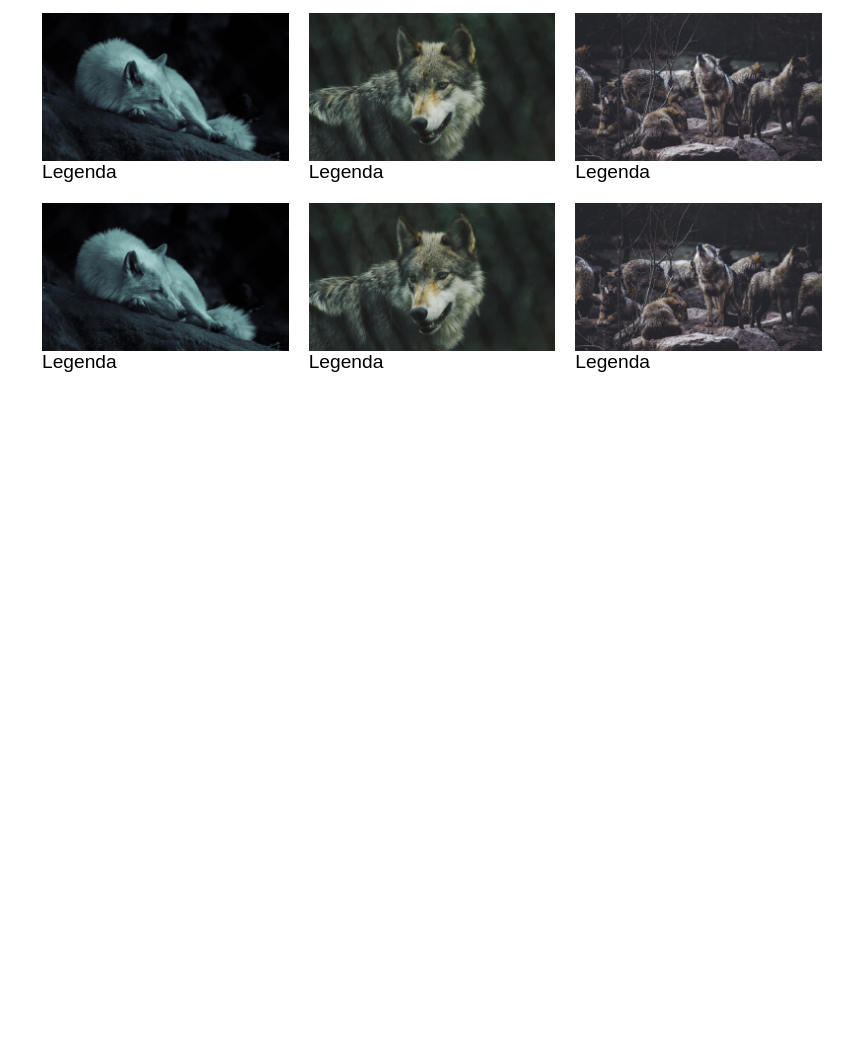
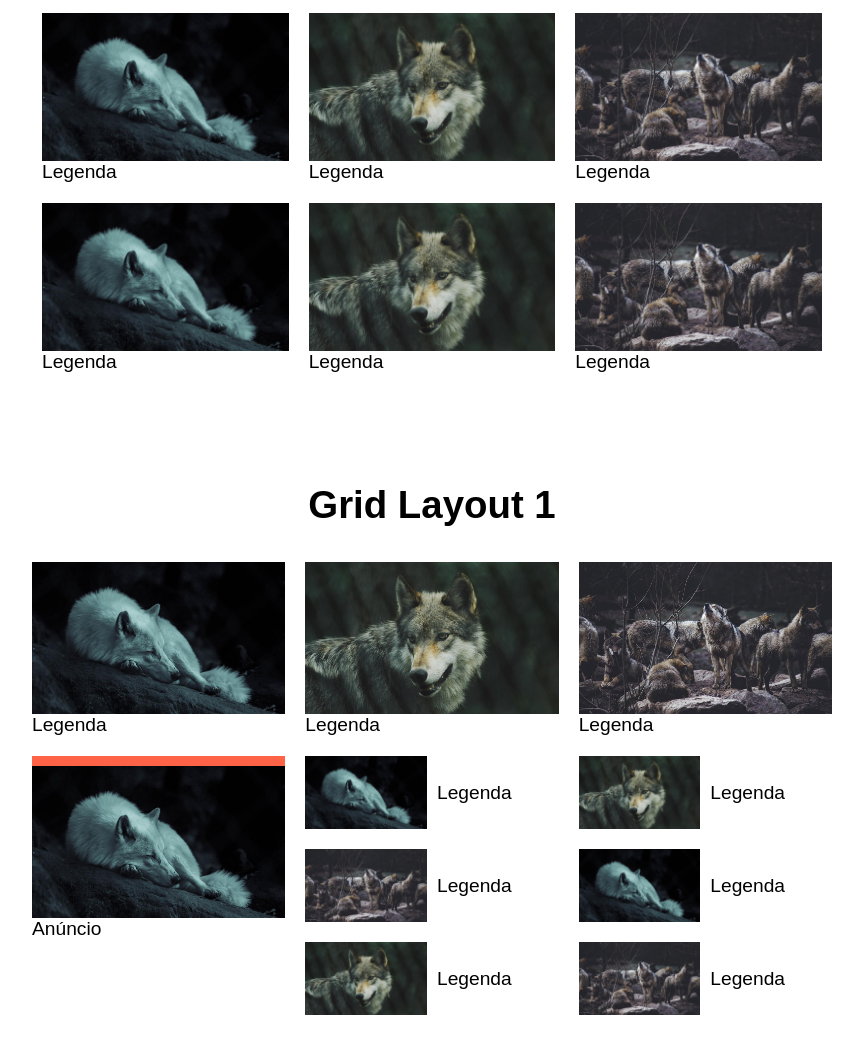
Before and after one commit to httpLucasReis/CSS-Grid-Layout-and-Flexbox, a plain HTML site: page index.htm in a window 1280 px wide. Shown: the part 249-1302 px from the top of the page, without its empty margins (208-1071 px from the left). Before the commit the page ends 800 px from the top, so only its background shows below. Drawn offline with Linux system fonts and the light colour scheme.

Commit message:
Criando e entendendo o funcionamento do grid

```diff
--- a/css/style.css
+++ b/css/style.css
@@ -21,6 +21,10 @@ a {
   justify-content: space-between;
   align-items: center;
   padding: 20px;
+}
+
+body {
+  margin-bottom: 100px;
 }
 
 .menu {
@@ -57,7 +61,53 @@ img {
 }
 
 .flex > div {
-    /* flex: [flex-grow] [flex-shrink] [flex-basis] */
-    flex: 1 1 200px;
-    margin: 10px;
+  /* flex: [flex-grow] [flex-shrink] [flex-basis] */
+  flex: 1 1 200px;
+  margin: 10px;
 }
+
+/* CSS GRID 1 */
+
+.grid1 {
+  display: grid;
+  grid-template-columns: repeat(3, 1fr);
+  max-width: 800px;
+  padding: 10px;
+  margin: 0 auto;
+  grid-gap: 20px;
+}
+
+.grid1 > div:nth-child(n + 4) {
+  display: grid;
+  grid-template-columns: repeat(2, 1fr);
+  grid-gap: 10px;
+  align-items: center;
+}
+
+.grid1 > div.anuncio {
+  grid-column: 1;
+  /* Grid-row seleciona a partir de que linha o elemento deve se posicionar*/
+  grid-row: 2 / 5;
+  display: block;
+  border-top: 10px solid tomato;
+}
+
+@media (max-width: 600px) {
+  .grid1{
+     grid-template-columns: repeat(2, 1fr);
+  }
+
+  .grid1 > div:nth-child(n+4){
+    display:block;
+  }
+
+  .grid1 > div.anuncio {
+    grid-column: auto;
+    grid-row: auto;
+    order: -1;
+
+  }
+
+}
+
+/* CSS GRID 2 */
--- a/index.htm
+++ b/index.htm
@@ -17,31 +17,78 @@
         </ul>
       </nav>
     </header>
+
+    <!-- Flex box-->
     <h1>Section FlexBox</h1>
     <section class="flex">
       <div>
-            <img src="img/lobo1.jpg">
+        <img src="img/lobo1.jpg" />
         <p>Legenda</p>
       </div>
       <div>
-            <img src="img/lobo2.jpg">
+        <img src="img/lobo2.jpg" />
         <p>Legenda</p>
       </div>
       <div>
-            <img src="img/lobo3.jpg">
+        <img src="img/lobo3.jpg" />
         <p>Legenda</p>
       </div>
       <div>
-            <img src="img/lobo1.jpg">
+        <img src="img/lobo1.jpg" />
         <p>Legenda</p>
       </div>
       <div>
-            <img src="img/lobo2.jpg">
+        <img src="img/lobo2.jpg" />
         <p>Legenda</p>
       </div>
       <div>
-            <img src="img/lobo3.jpg">
+        <img src="img/lobo3.jpg" />
         <p>Legenda</p>
+      </div>
+    </section>
+
+    <!--Grid 1-->
+    <h1>Grid Layout 1</h1>
+    <section class="grid1">
+      <div>
+        <img src="img/lobo1.jpg" />
+        <p>Legenda</p>
+      </div>
+      <div>
+        <img src="img/lobo2.jpg" />
+        <p>Legenda</p>
+      </div>
+      <div>
+        <img src="img/lobo3.jpg" />
+        <p>Legenda</p>
+      </div>
+      <div>
+        <img src="img/lobo1.jpg" />
+        <p>Legenda</p>
+      </div>
+      <div>
+        <img src="img/lobo2.jpg" />
+        <p>Legenda</p>
+      </div>
+      <div>
+        <img src="img/lobo3.jpg" />
+        <p>Legenda</p>
+      </div>
+      <div>
+        <img src="img/lobo1.jpg" />
+        <p>Legenda</p>
+      </div>
+      <div>
+        <img src="img/lobo2.jpg" />
+        <p>Legenda</p>
+      </div>
+      <div>
+        <img src="img/lobo3.jpg" />
+        <p>Legenda</p>
+      </div>
+      <div class="anuncio">
+        <img src="img/lobo1.jpg" />
+        <p>Anúncio</p>
       </div>
     </section>
   </body>
```
Lines whose indentation alone changed are shown as unchanged.
